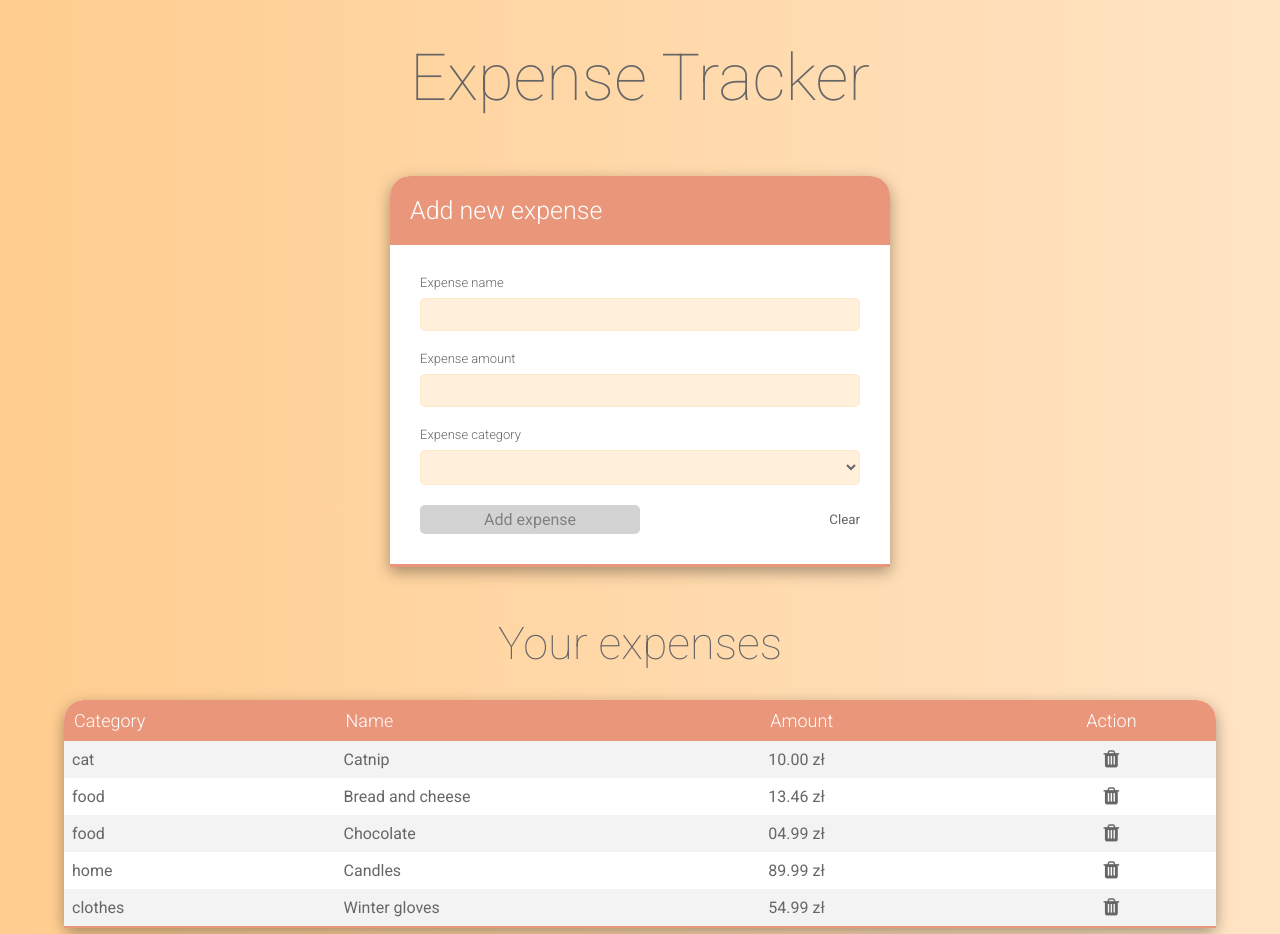
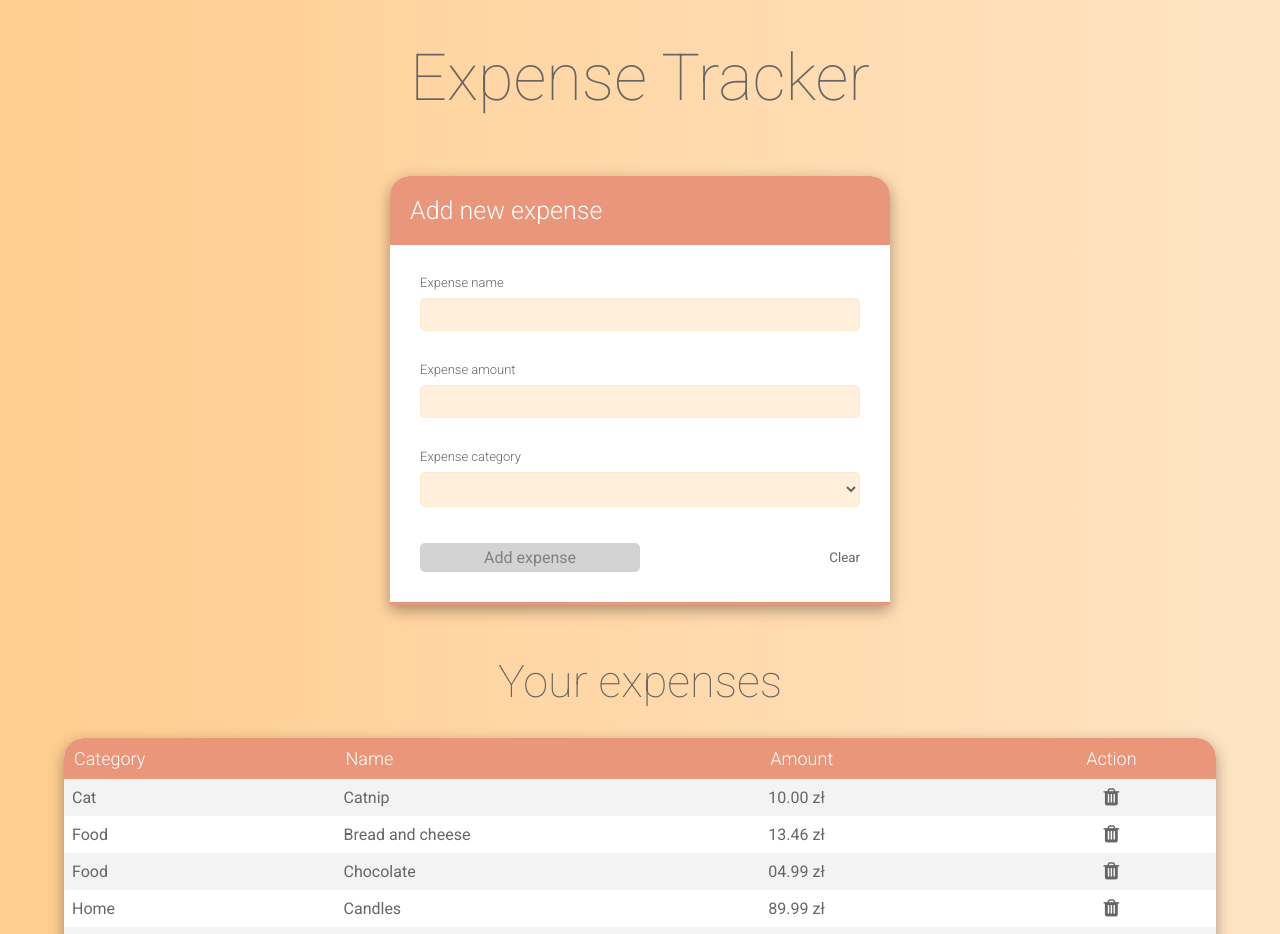
Before and after one commit to alennxx/expense-tracker, an Angular app in the folder expense-tracker-front/: page /expenses in a window 1280 px wide. Shown: the top 934 px of the page. Built offline with nearby package versions, Linux system fonts and the light colour scheme.

Commit message:
expense category service, added error messages'

```diff
--- a/expense-tracker-front/src/app/expense/components/expense-details/expense-details.component.html
+++ b/expense-tracker-front/src/app/expense/components/expense-details/expense-details.component.html
@@ -6,26 +6,36 @@
         <div id="expenseName" class="form-element">
             <label for="name">Expense name</label>
             <input id="name" formControlName="name" />
+            <div class="form-element-errors">
+                <div *ngIf="name && name.invalid && (name.dirty || name.touched)">
+                    <div class="form-error" *ngIf="name.errors?.['emptyText']">Name is required.</div>
+                </div>
+            </div>
         </div>
 
         <div id="expenseAmount" class="form-element">
             <label for="amount">Expense amount</label>
             <input id="amount" type="number" formControlName="amount"/>
+            <div class="form-element-errors">
+                <div *ngIf="amount && amount.invalid && (amount.dirty || amount.touched)" >
+                    <div class="form-error" *ngIf="amount.errors?.['required']">Amount is required.</div>
+                    <div class="form-error" *ngIf="amount.errors?.['min']">Amount must be positive.</div>
+                </div>
+            </div>
         </div>
 
         <div id="expenseCategory" class="form-element">
             <label for="category">Expense category</label>
             <select id="category" formControlName="category">
                 <option hidden selected></option>
-                <option value="home">Home</option>
-                <option value="food">Food</option>
-                <option value="clothes">Clothes</option>
-                <option value="cat">Cat</option>
-                <!-- TODO read categories from service -->
+                <option *ngFor="let expCategory of (expenseCategories$ | async)">{{expCategory}}</option>
             </select>
+            <div class="form-element-errors">
+                <div *ngIf="category && category.invalid && (category.dirty || category.touched)">
+                    <div class="form-error" *ngIf="category.errors?.['required']">Category is required.</div>
+                </div>
+            </div>
         </div>
-
-        <!-- TODO add error message about invalid input -->
 
         <div class="form-buttons-container">
             <button class="submit-button" type="submit" [disabled]="!expenseForm.valid">Add expense</button>
--- a/expense-tracker-front/src/app/expense/components/expense-details/expense-details.component.scss
+++ b/expense-tracker-front/src/app/expense/components/expense-details/expense-details.component.scss
@@ -23,7 +23,7 @@ form {
 }
 
 .form-element {
-    margin-bottom: 20px;
+    margin-bottom: 10px;
     display: flex;
     flex-direction: column;
     justify-content: space-between;
@@ -97,3 +97,13 @@ form {
     }
 
 }
+
+.form-element-errors {
+    height: 16px;
+    margin-top: 5px;
+
+    .form-error {
+        font-size: x-small;
+        color: red;
+    }
+}
--- a/expense-tracker-front/src/app/expense/components/expense-details/expense-details.component.ts
+++ b/expense-tracker-front/src/app/expense/components/expense-details/expense-details.component.ts
@@ -1,6 +1,6 @@
-import { Component, OnDestroy } from '@angular/core';
+import { Component, OnDestroy, OnInit } from '@angular/core';
 import { FormControl, FormGroup, Validators } from '@angular/forms';
-import { Subject, takeUntil } from 'rxjs';
+import { Observable, of, Subject, takeUntil } from 'rxjs';
 import { emptyTextValidator } from 'src/app/validators/emptyTextValidator';
 import { Expense, ExpenseProperties } from '../../model/expense';
 import { ExpenseService } from '../../services/expense.service';
@@ -10,17 +10,22 @@ import { ExpenseService } from '../../services/expense.service';
   templateUrl: './expense-details.component.html',
   styleUrls: ['./expense-details.component.scss']
 })
-export class ExpenseDetailsComponent implements OnDestroy {
+export class ExpenseDetailsComponent implements OnInit, OnDestroy {
 
   expenseForm = new FormGroup({
     name: new FormControl('', [emptyTextValidator()]),
     amount: new FormControl('', [Validators.required, Validators.min(0)]),
     category: new FormControl('', [Validators.required])
   });
+  expenseCategories$: Observable<string[]> = of([]);
 
   private readonly unsubscribe = new Subject<void>();
 
   constructor(private expenseService: ExpenseService) { }
+
+  ngOnInit(): void {
+    this.expenseCategories$ = this.expenseService.findAllCategories();
+  }
 
   ngOnDestroy(): void {
     this.unsubscribe.next();
@@ -40,6 +45,18 @@ export class ExpenseDetailsComponent implements OnDestroy {
       .subscribe(() => this.clearForm());
   }
 
+  get name() {
+    return this.expenseForm.get('name');
+  }
+
+  get amount() {
+    return this.expenseForm.get('amount');
+  }
+
+  get category() {
+    return this.expenseForm.get('category');
+  }
+
   private clearForm(): void {
     this.expenseForm.reset();
   }
--- a/expense-tracker-front/src/app/expense/services/expense.service.ts
+++ b/expense-tracker-front/src/app/expense/services/expense.service.ts
@@ -13,34 +13,41 @@ export class ExpenseService {
           id: this.idSeq++,
           name: 'Catnip',
           amount: 10.0,
-          category: 'cat'
+          category: 'Cat'
         },
         {
           id: this.idSeq++,
           name: 'Bread and cheese',
           amount: 13.46,
-          category: 'food'
+          category: 'Food'
         },
         {
           id: this.idSeq++,
           name: 'Chocolate',
           amount: 4.99,
-          category: 'food'
+          category: 'Food'
         },
         {
           id: this.idSeq++,
           name: 'Candles',
           amount: 89.99,
-          category: 'home'
+          category: 'Home'
         },
         {
           id: this.idSeq++,
           name: 'Winter gloves',
           amount: 54.99,
-          category: 'clothes'
+          category: 'Clothes'
         },
       ];
+    private readonly mockExpenseCategories: string[] = [
+      "Cat",
+      "Food",
+      "Clothes",
+      "Home"
+    ];
     private readonly expensesSubject = new BehaviorSubject<Expense[]>(this.mockExpenses);
+    private readonly expenseCategoriesSubject = new BehaviorSubject<string[]>(this.mockExpenseCategories);
 
     findAllExpenses(): Observable<Expense[]> {
         return this.expensesSubject.asObservable();
@@ -62,4 +69,8 @@ export class ExpenseService {
       this.expensesSubject.next(newExpenses);
     }
 
+    findAllCategories(): Observable<string[]> {
+      return this.expenseCategoriesSubject.asObservable();
+    }
+
 }
```
Also changed, not shown: 1 other file (tests, documents, lock files or other folders).
